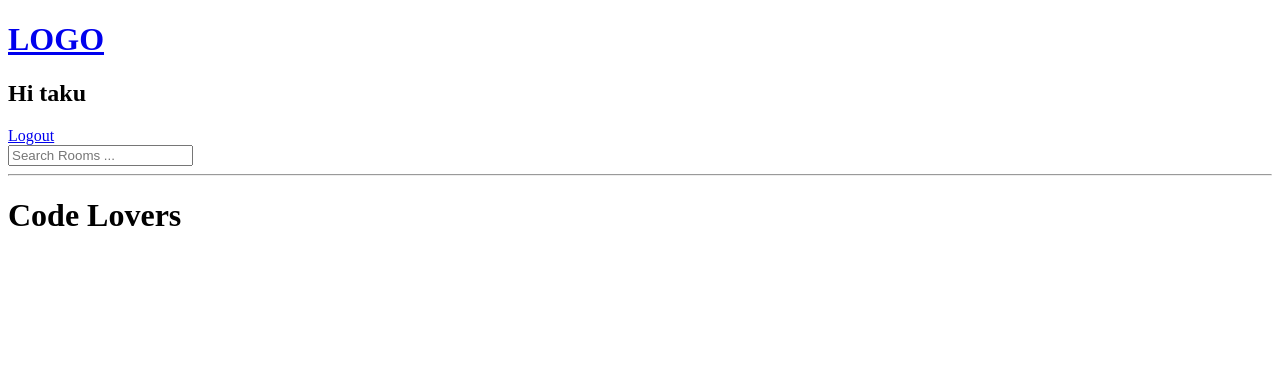
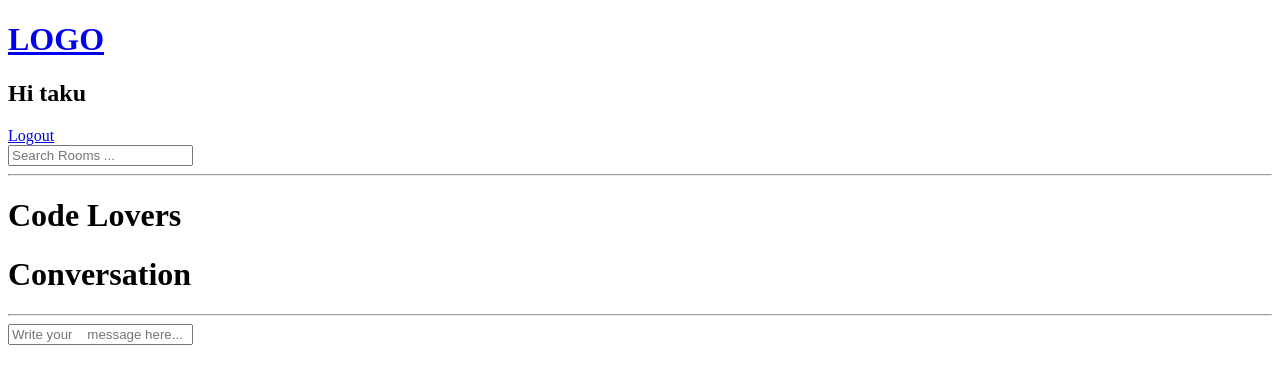
Before and after one commit to TakuProsper/TK, a Django app: page /room/8/ in a window 1280 px wide. Shown: the top 384 px of the page. Run offline with Django 4.2, Linux system fonts and the light colour scheme; a user stored in the database is signed in; data comes from the database, SQL or seed files in the repository; both versions use the stored data as it was after the commit.

Commit message:
creating messages back-end

```diff
--- a/django1/studybud/base/templates/base/room.html
+++ b/django1/studybud/base/templates/base/room.html
@@ -1,3 +1,29 @@
 {% extends 'main.html' %} {%block content%}
 <h1>{{room.name}}</h1>
-{%endblock%}
+<p>{{room.description}}</p>
+
+<div class="comment-wrapper">
+  <h1>Conversation</h1>
+  <hr />
+
+  {%for message in room_messages%}
+  <div>
+    <small>@{{message.user}} {{message.created|timesince}} ago</small>
+    <hr />
+    <p>{{message.body}}</p>
+  </div>
+  {%endfor%}
+</div>
+{%if request.user.is_authenticated%}
+<div class="comment-form">
+  <form method="POST" action="">
+    {%csrf_token%}
+    <input
+      type="text"
+      name="body"
+      placeholder="Write your
+    message here..."
+    />
+  </form>
+</div>
+{%endif%} {%endblock%}
--- a/django1/studybud/base/views.py
+++ b/django1/studybud/base/views.py
@@ -6,7 +6,7 @@ from django.contrib.auth.forms import UserCreationForm
 from django.contrib.auth.models import User
 from django.contrib.auth.decorators import login_required
 from django.contrib import messages
-from .models import Room, Topic
+from .models import Room, Topic, Message
 from .forms import RoomForm
 
 #rooms = [
@@ -69,7 +69,15 @@ def home(request):
 
 def room(request,pk):
     room = Room.objects.get(id=pk)
-    context = {'room':room}
+    room_messages = room.message_set.all().order_by('-created')
+
+    if request.method == "POST":
+        message = Message.objects.create(
+            user = request.user,
+            room=room,
+            body=request.POST.get('body')
+        )
+    context = {'room':room, 'room_messages':room_messages}
     return render(request,'base/room.html', context)
 
 @login_required(login_url='login')
```
Also changed, not shown: django1/studybud/db.sqlite3.
